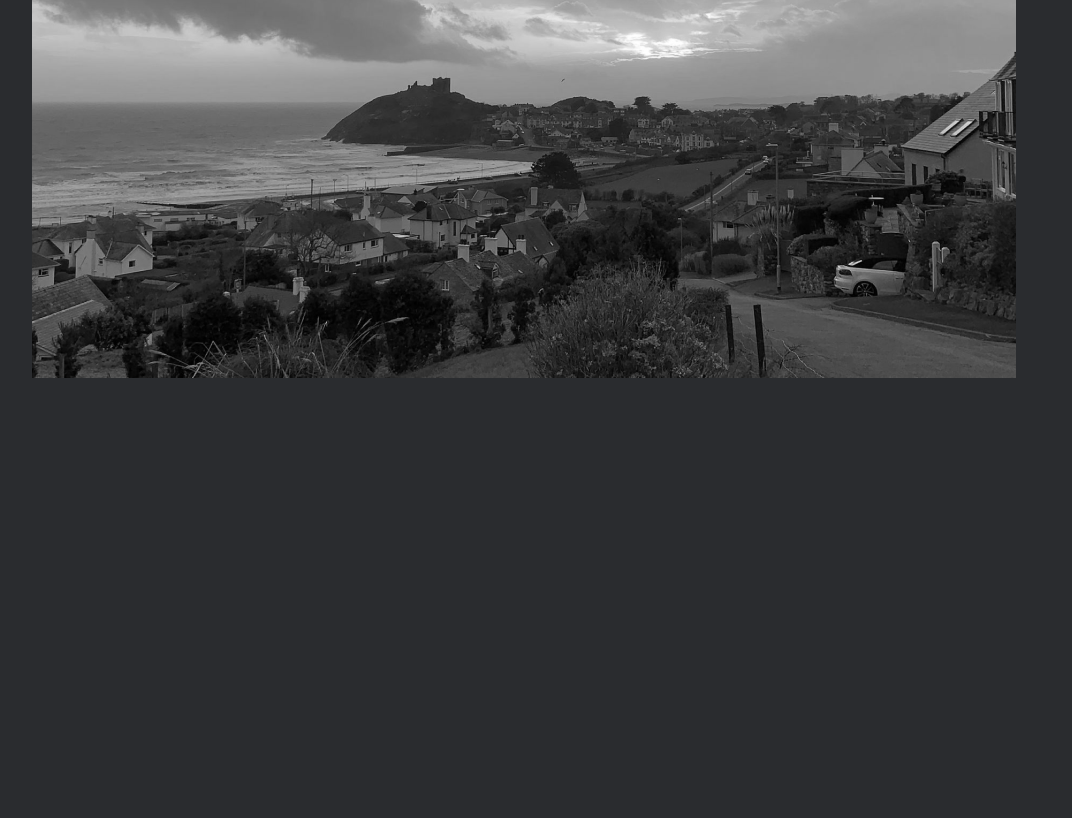
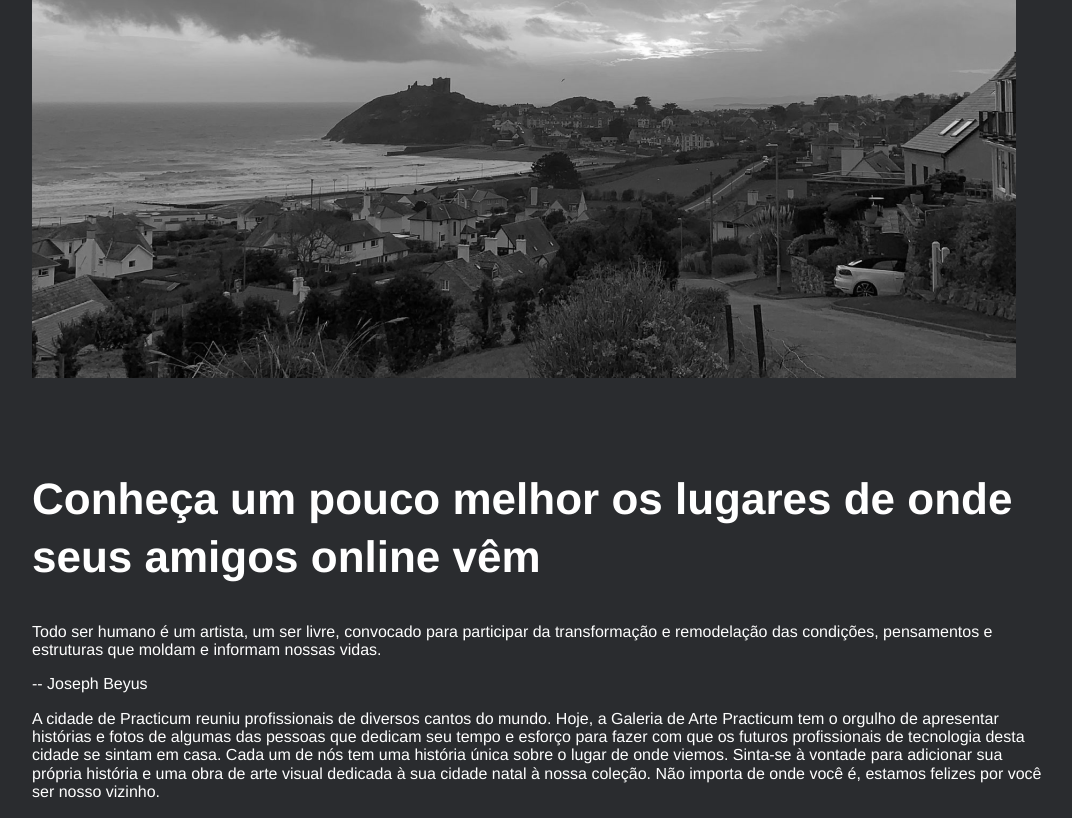
Before and after one commit to gabrielSantillo/web_project_3_ptbr, a plain HTML site: page index.html in a window 1280 px wide. Shown: the part 792-1610 px from the top of the page, without its empty margins (116-1188 px from the left). Before the commit the page ends 1170 px from the top, so only its background shows below. Drawn offline with Linux system fonts and the light colour scheme.

Commit message:
Starting to add the section beuys

```diff
--- /dev/null
+++ b/blocks/beuys/__title/beuys__title.css
@@ -0,0 +1,5 @@
+.beuys__title {
+    font-size: 44px;
+    font-weight: 900;
+    line-height: 58px;
+}
--- /dev/null
+++ b/blocks/beuys/beuys.css
@@ -0,0 +1,5 @@
+.beuys {
+    margin-top: 92px;
+    margin-right: 115px;
+    margin-left: 148px;
+}
--- a/index.html
+++ b/index.html
@@ -17,7 +17,7 @@
         />
       </header>
       <main class="content">
-        <div class="patria">
+        <section class="patria">
           <div>
             <h1 class="patria__title">Viagem de Pátria para Pátria</h1>
             <p class="patria__subtitle">
@@ -25,9 +25,17 @@
               Ucrânia
             </p>
           </div>
+          <img src="/images/patria/patria.png" alt="" class="patria__image" />
+        </section>
 
-          <img src="/images/patria/patria.png" alt="" class="patria__image" />
-        </div>
+        <section class="beuys">
+           <h2 class="beuys__title">Conheça um pouco melhor os lugares de onde seus amigos online vêm</h2>
+           <div class="beyus__content">
+            <p class="beyus__content-description">Todo ser humano é um artista, um ser livre, convocado para participar da transformação e remodelação das condições, pensamentos e estruturas que moldam e informam nossas vidas.</p>
+            <p class="beuys__content-author">-- Joseph Beyus</p>
+           </div>
+           <p class="beuys__description">A cidade de Practicum reuniu profissionais de diversos cantos do mundo. Hoje, a Galeria de Arte Practicum tem o orgulho de apresentar histórias e fotos de algumas das pessoas que dedicam seu tempo e esforço para fazer com que os futuros profissionais de tecnologia desta cidade se sintam em casa. Cada um de nós tem uma história única sobre o lugar de onde viemos. Sinta-se à vontade para adicionar sua própria história e uma obra de arte visual dedicada à sua cidade natal à nossa coleção. Não importa de onde você é, estamos felizes por você ser nosso vizinho.</p>
+        </section>
       </main>
       <footer class="footer"></footer>
     </div>
--- a/pages/index.css
+++ b/pages/index.css
@@ -12,3 +12,7 @@
 @import url('../blocks/patria/__title/patria__title.css');
 @import url('../blocks/patria/__subtitle/patria__subtitle.css');
 @import url('../blocks/patria/__image/patria__image.css');
+
+/* Beuys */
+@import url('../blocks/beuys/beuys.css');
+@import url('../blocks/beuys/__title/beuys__title.css');
```
